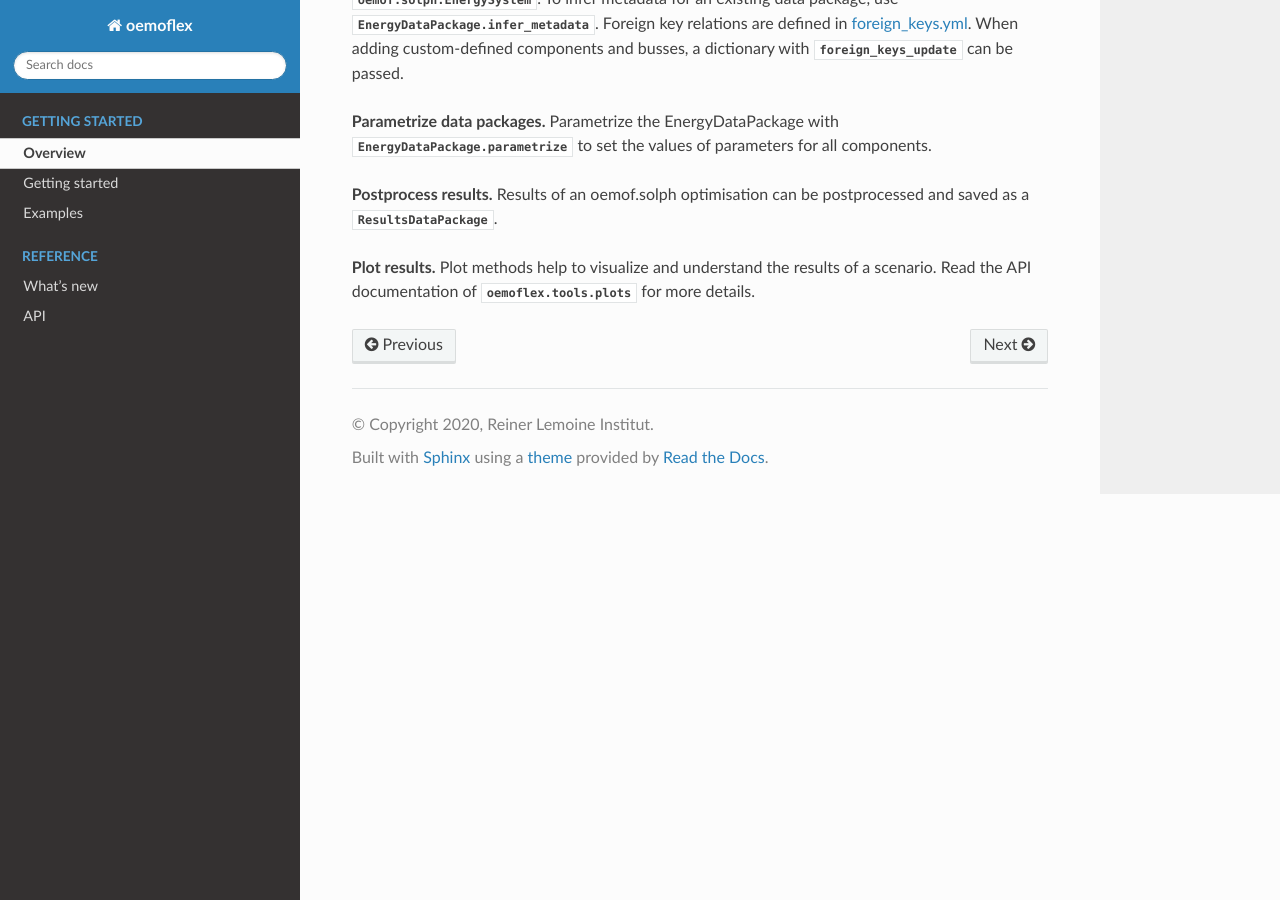
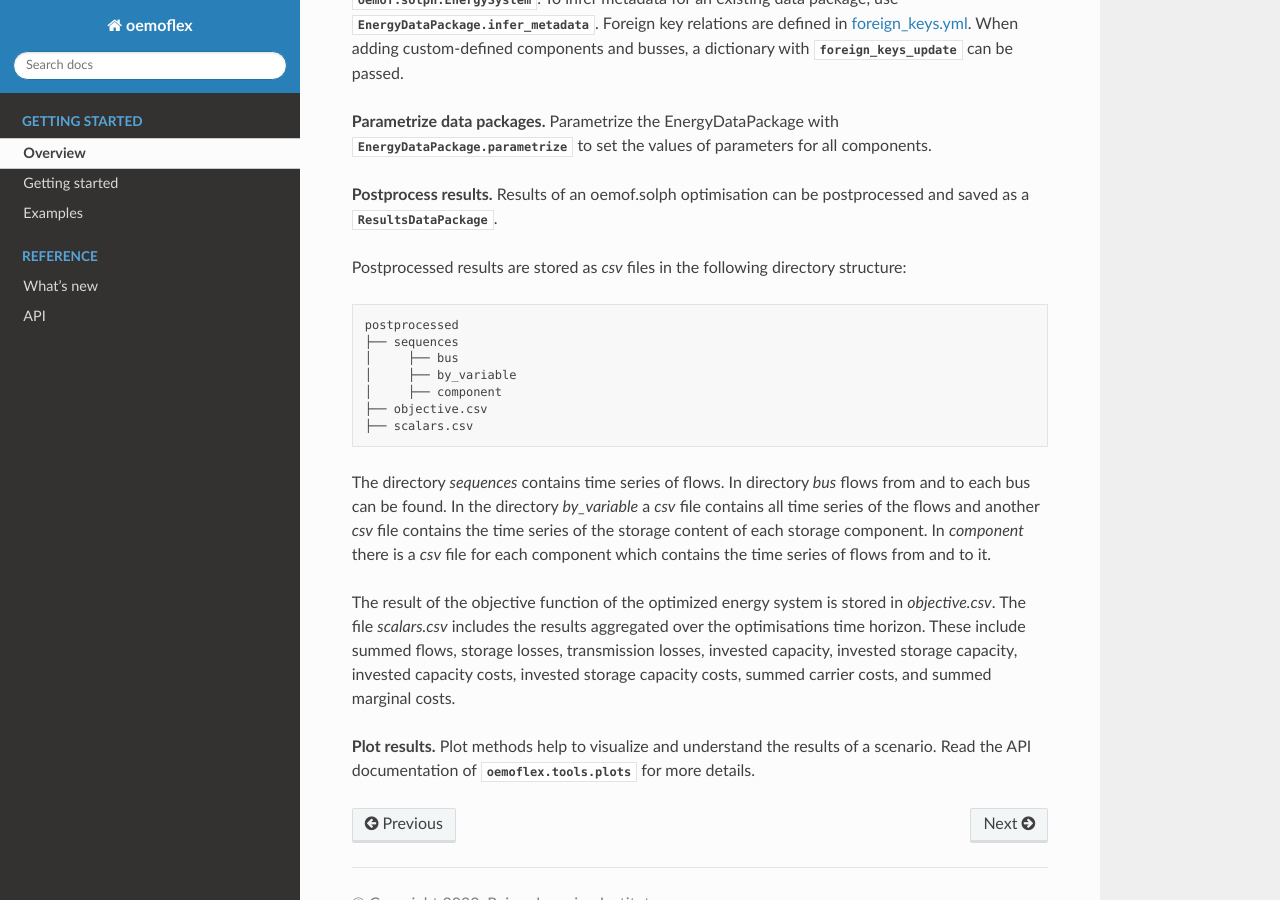
Before and after one commit to rl-institut/oemoflex, a Sphinx documentation site: the page built from docs/overview.rst, in a window 1280 px wide and 900 px high, scrolled down 633 px. Built offline with Sphinx 7.4.7 and the Read the Docs theme 2.0.0, drawn with Linux system fonts in a browser that asks for light colours.

Commit message:
Add description of postprocessed results

```diff
--- a/docs/overview.rst
+++ b/docs/overview.rst
@@ -45,5 +45,27 @@ set the values of parameters for all components.
 **Postprocess results.** Results of an oemof.solph optimisation can be postprocessed and saved as
 a :class:`ResultsDataPackage <oemoflex.model.datapackage.ResultsDataPackage>`.
 
+Postprocessed results are stored as `csv` files in the following directory structure:
+
+.. code-block::
+
+    postprocessed
+    ├── sequences
+    │     ├── bus
+    │     ├── by_variable
+    │     ├── component
+    ├── objective.csv
+    ├── scalars.csv
+
+The directory `sequences` contains time series of flows. In directory `bus` flows from and to each bus can be found.
+In the directory `by_variable` a `csv` file contains all time series of the flows and another `csv` file contains the
+time series of the storage content of each storage component.
+In `component` there is a `csv` file for each component which contains the time series of flows from and to it.
+
+The result of the objective function of the optimized energy system is stored in `objective.csv`.
+The file `scalars.csv` includes the results aggregated over the optimisations time horizon.
+These include summed flows, storage losses, transmission losses, invested capacity, invested storage capacity,
+invested capacity costs, invested storage capacity costs, summed carrier costs, and summed marginal costs.
+
 **Plot results.** Plot methods help to visualize and understand the results of a scenario. Read the
 API documentation of :mod:`oemoflex.tools.plots <oemoflex.tools.plots>` for more details.
```
